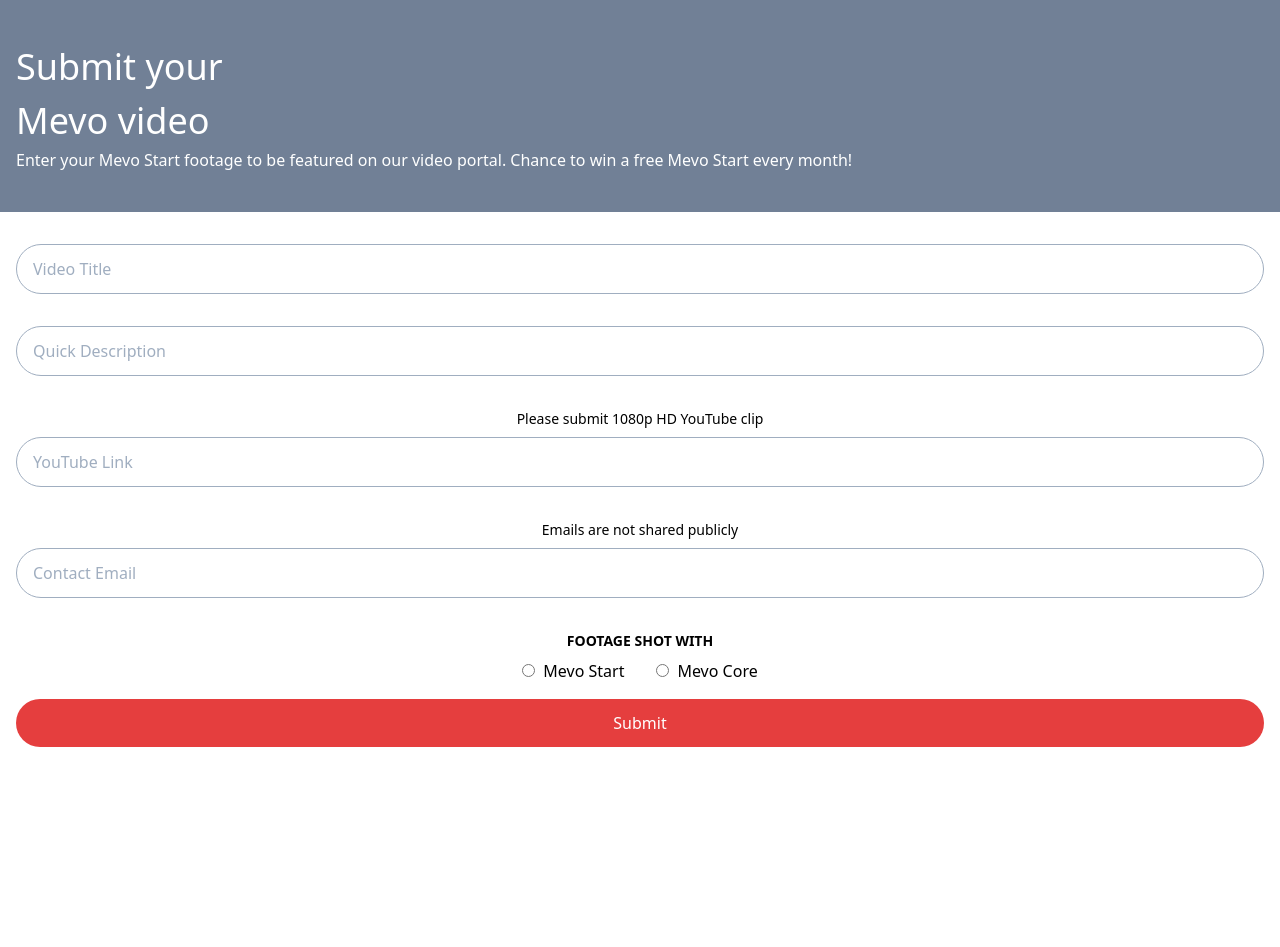
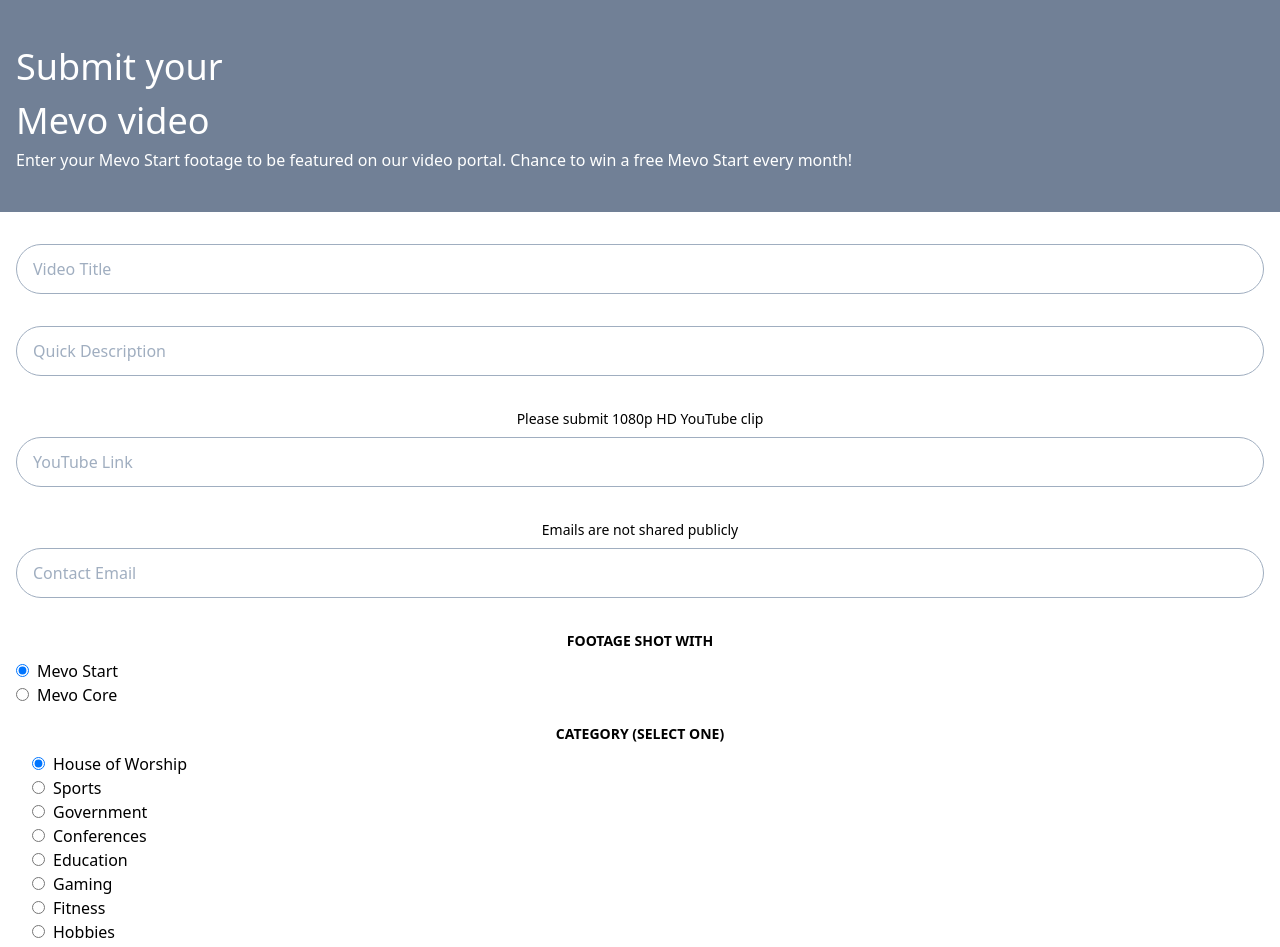
Before and after one commit to ottocedeno/mevo-footage-frontend-app, a React (Create React App) app: page / in a window 1280 px wide. Shown: the top 947 px of the page. Before the commit the page ends 800 px from the top, so only its background shows below. Built offline with nearby package versions, Linux system fonts and the light colour scheme.

Commit message:
Added categories radio selection

```diff
--- a/src/containers/SubmitFormContainer.js
+++ b/src/containers/SubmitFormContainer.js
@@ -1,6 +1,7 @@
 import React, { Component } from "react";
 import FormTextInput from "../components/FormTextInput";
 import FormRadioInput from "../components/FormRadioInput";
+import FormSubmitButton from "../components/FormSubmitButton";
 
 class SubmitFormContainer extends Component {
   constructor(props) {
@@ -11,8 +12,21 @@
       youtube_url: "",
       user_email: "",
       model: "Mevo Start",
+      category_name: this.categories[0],
     };
   }
+
+  categories = [
+    "House of Worship",
+    "Sports",
+    "Government",
+    "Conferences",
+    "Education",
+    "Gaming",
+    "Fitness",
+    "Hobbies",
+    "Music",
+  ];
 
   handleFormInputChange = (event) => {
     this.setState({
@@ -25,23 +39,21 @@
     console.log(this.state);
   };
 
-  render() {
+  renderTextInputs = () => {
     return (
-      <form className="px-4 mt-8" onSubmit={this.handleFormSubmit}>
+      <div>
         <FormTextInput
           name="title"
           placeholder="Video Title"
           value={this.state.title}
           handleFormInputChange={this.handleFormInputChange}
         />
-
         <FormTextInput
           name="description"
           placeholder="Quick Description"
           value={this.state.description}
           handleFormInputChange={this.handleFormInputChange}
         />
-
         <p className="text-sm text-center mb-2">
           Please submit 1080p HD YouTube clip
         </p>
@@ -60,30 +72,65 @@
           value={this.state.user_email}
           handleFormInputChange={this.handleFormInputChange}
         />
+      </div>
+    );
+  };
 
+  renderCameraSelector = () => {
+    return (
+      <div>
         <p className="text-center uppercase font-bold text-sm">
           Footage shot with
         </p>
-        <div className="flex justify-center space-x-8 mt-2 mb-4">
+        <div className="flex flex-col mt-2 mb-4">
           <FormRadioInput
             name="model"
             value={"Mevo Start"}
-            currentModel={this.state.model}
+            current={this.state.model}
             handleFormInputChange={this.handleFormInputChange}
           />
           <FormRadioInput
             name="model"
             value={"Mevo Core"}
-            currentModel={this.state.model}
+            current={this.state.model}
             handleFormInputChange={this.handleFormInputChange}
           />
         </div>
+      </div>
+    );
+  };
+
+  renderCategorySelection = () => {
+    return (
+      <div>
+        <p className="text-center uppercase font-bold text-sm">
+          category (select one)
+        </p>
+        <div className="flex mt-2 mb-4 flex-col pl-4">
+          {this.categories.map((category, id) => {
+            return (
+              <FormRadioInput
+                key={id}
+                name="category_name"
+                value={category}
+                current={this.state.category_name}
+                handleFormInputChange={this.handleFormInputChange}
+              />
+            );
+          })}
+        </div>
+      </div>
+    );
+  };
+
+  render() {
+    return (
+      <form className="px-4 mt-8" onSubmit={this.handleFormSubmit}>
+        {this.renderTextInputs()}
+        {this.renderCameraSelector()}
+        {this.renderCategorySelection()}
         <div>
-          <input
-            type="submit"
-            value="Submit"
-            className="bg-red-600 text-white w-full py-3 rounded-full"
-          />
+          <FormSubmitButton />
         </div>
       </form>
     );
```
